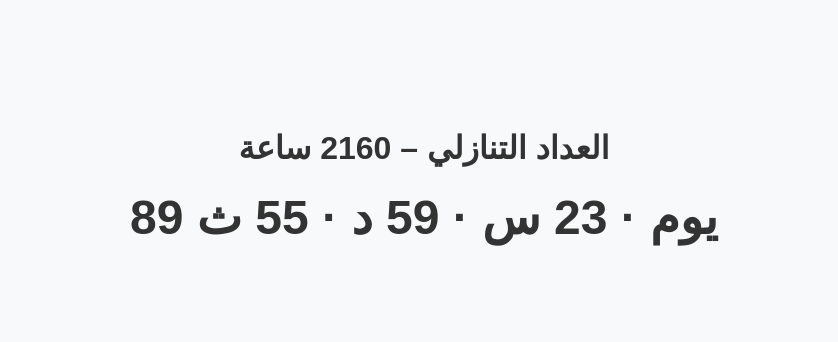
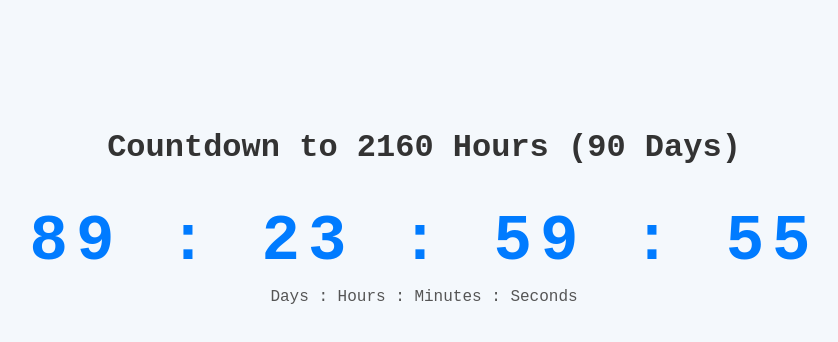
Before and after one commit to polo2000polo/countdown-21600, a plain HTML site: page index.html in a window 1280 px wide. Shown: the whole page, without its empty margins (216-1054 px from the left). Drawn offline with Linux system fonts and the light colour scheme.

Commit message:
Update index.html

```diff
--- a/index.html
+++ b/index.html
@@ -1,29 +1,70 @@
 <!DOCTYPE html>
-<html lang="ar">
+<html lang="en">
 <head>
   <meta charset="UTF-8">
-  <title>العداد التنازلي – 2160 ساعة</title>
+  <title>Countdown Timer – 2160 Hours</title>
   <style>
-    body { font-family: Arial, sans-serif; text-align: center; padding-top: 100px; background: #f8f9fa; color: #333; }
-    .countdown { font-size: 48px; margin-top: 20px; font-weight: bold; }
+    body {
+      background-color: #f4f8fc;
+      color: #333;
+      font-family: 'Courier New', monospace;
+      text-align: center;
+      padding-top: 100px;
+    }
+
+    h1 {
+      font-size: 32px;
+      margin-bottom: 40px;
+    }
+
+    .countdown {
+      font-size: 64px;
+      font-weight: bold;
+      color: #007BFF; /* الأزرق المميز */
+      letter-spacing: 8px;
+    }
+
+    .label {
+      font-size: 16px;
+      margin-top: 10px;
+      color: #555;
+    }
   </style>
 </head>
 <body>
-  <h1>العداد التنازلي – 2160 ساعة</h1>
-  <div class="countdown" id="timer">جارٍ التحميل…</div>
+
+  <h1>Countdown to 2160 Hours (90 Days)</h1>
+  <div class="countdown" id="timer">Loading…</div>
+  <div class="label">Days : Hours : Minutes : Seconds</div>
+
   <script>
     const target = Date.now() + 2160 * 60 * 60 * 1000;
-    function upd() {
-      const d = target - Date.now();
-      if (d <= 0) { document.getElementById("timer").textContent = "انتهى الوقت!"; clearInterval(id); return; }
-      const days = Math.floor(d / (86400000));
-      const hrs = Math.floor((d % 86400000) / 3600000);
-      const mins = Math.floor((d % 3600000) / 60000);
-      const secs = Math.floor((d % 60000) / 1000);
-      document.getElementById("timer").textContent = `${days} يوم · ${hrs} س · ${mins} د · ${secs} ث`;
+
+    function pad(num) {
+      return String(num).padStart(2, '0');
     }
-    const id = setInterval(upd, 1000);
-    upd();
+
+    function updateTimer() {
+      const now = Date.now();
+      const diff = target - now;
+
+      if (diff <= 0) {
+        document.getElementById("timer").textContent = "00 : 00 : 00 : 00";
+        clearInterval(intervalId);
+        return;
+      }
+
+      const days = Math.floor(diff / (1000 * 60 * 60 * 24));
+      const hours = Math.floor((diff % (1000 * 60 * 60 * 24)) / (1000 * 60 * 60));
+      const minutes = Math.floor((diff % (1000 * 60 * 60)) / (1000 * 60));
+      const seconds = Math.floor((diff % (1000 * 60)) / 1000);
+
+      const timerStr = `${pad(days)} : ${pad(hours)} : ${pad(minutes)} : ${pad(seconds)}`;
+      document.getElementById("timer").textContent = timerStr;
+    }
+
+    const intervalId = setInterval(updateTimer, 1000);
+    updateTimer();
   </script>
 </body>
 </html>
```
